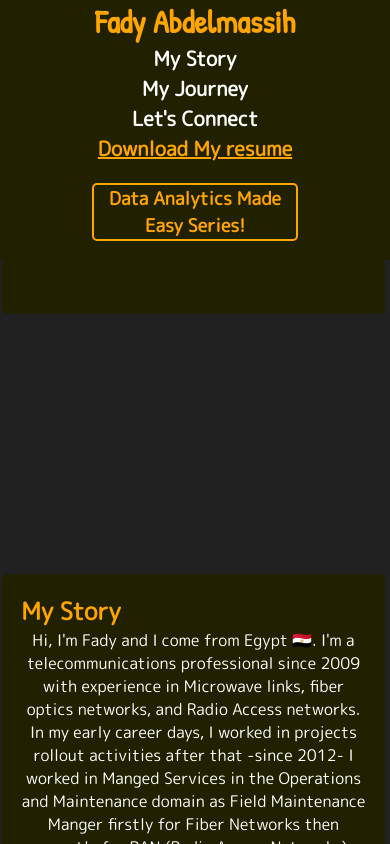
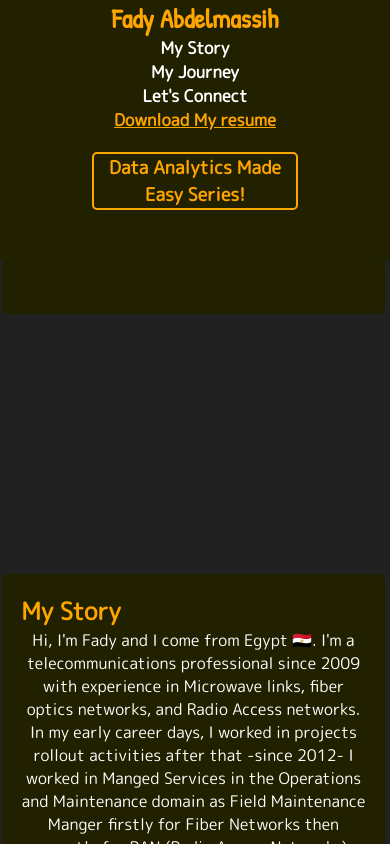
Before and after one commit to FadyGrAb/fadyinthecloud.click, a React (Create React App) app in the folder frontend/: page / in a window 390 px wide. Shown: the top 844 px of the page. Built offline with nearby package versions, Linux system fonts and the light colour scheme.

Commit message:
changin font size for mobile view

```diff
--- a/frontend/src/styles/Nav.css
+++ b/frontend/src/styles/Nav.css
@@ -1,10 +1,13 @@
-@media screen and (max-width: 950px){
+@media screen and (max-width: 1100px){
   .nav-direct-link {
     font-size: 0.55em !important;
   }
+  #nav-bar {
+    font-size: smaller !important;
+  }
 }
 
-@media screen and (max-width: 900px){
+@media screen and (max-width: 800px){
   #nav-bar {
     display: block !important;
     height: var(--nav-responsive-height) !important;
```
